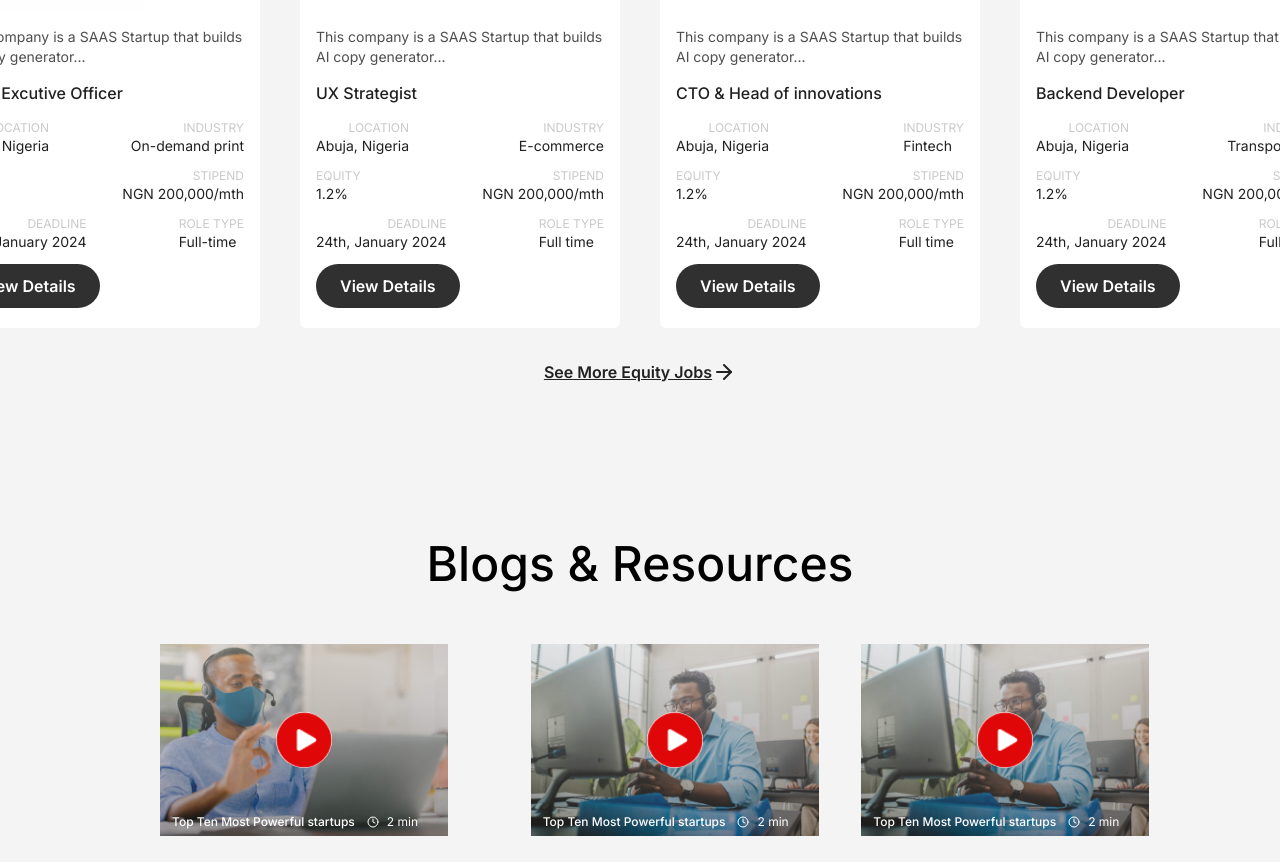
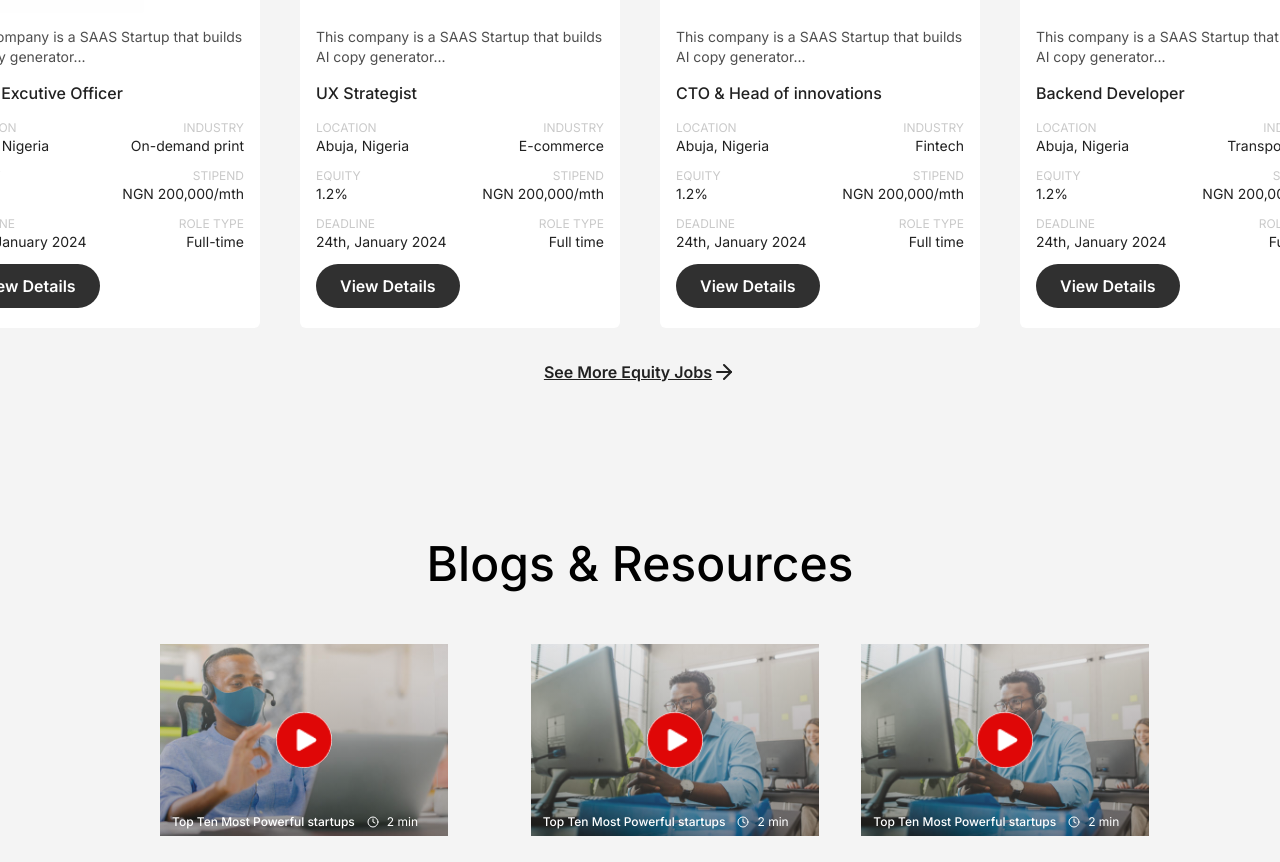
Before and after one commit to Ibidapo-Ayo/sinc-test, a Next.js app: page / in a window 1280 px wide. Shown: the part 6991-7853 px from the top of the page. Built offline with nearby package versions, Linux system fonts and the light colour scheme.

Commit message:
Minor refactor

```diff
--- a/app/ui/hero/EquityJobs.js
+++ b/app/ui/hero/EquityJobs.js
@@ -77,32 +77,32 @@ const EquityJobs = () => {
             </h2>
             <div className="flex justify-between">
               <div>
-                <p className="text-textColor-footer text-xs text-end">LOCATION</p>
-                <p className="text-textColor text-sm">{card.location}</p>
+                <p className="text-textColor-footer text-xs">LOCATION</p>
+                <p className="text-textColor text-sm text-end">{card.location}</p>
               </div>
               <div>
                 <p className="text-textColor-footer text-xs text-end">INDUSTRY</p>
-                <p className="text-textColor text-sm">{card.industy}</p>
+                <p className="text-textColor text-sm text-end">{card.industy}</p>
               </div>
             </div>
             <div className="flex justify-between">
               <div>
-                <p className="text-textColor-footer text-xs text-end">EQUITY</p>
+                <p className="text-textColor-footer text-xs">EQUITY</p>
                 <p className="text-textColor text-sm">{card.equity}</p>
               </div>
               <div>
                 <p className="text-textColor-footer text-xs text-end">STIPEND</p>
-                <p className="text-textColor text-sm">{card.stipend}</p>
+                <p className="text-textColor text-sm text-end">{card.stipend}</p>
               </div>
             </div>
             <div className="flex justify-between">
               <div>
-                <p className="text-textColor-footer text-xs text-end">DEADLINE</p>
+                <p className="text-textColor-footer text-xs">DEADLINE</p>
                 <p className="text-textColor text-sm">{card.deadline}</p>
               </div>
               <div>
                 <p className="text-textColor-footer text-xs text-end">ROLE TYPE</p>
-                <p className="text-textColor text-sm">{card.role_type}</p>
+                <p className="text-textColor text-sm text-end">{card.role_type}</p>
               </div>
             </div>
             <div>
```
